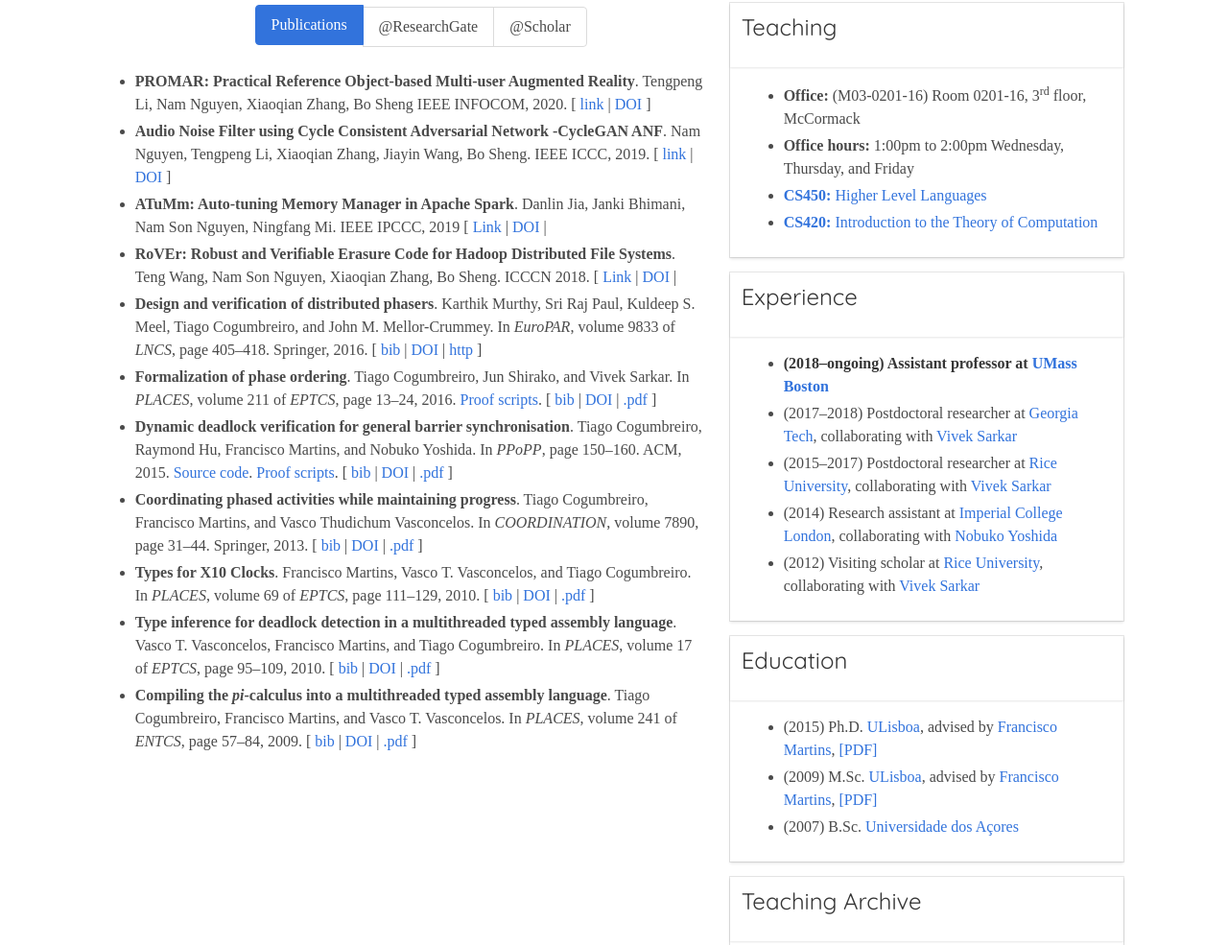
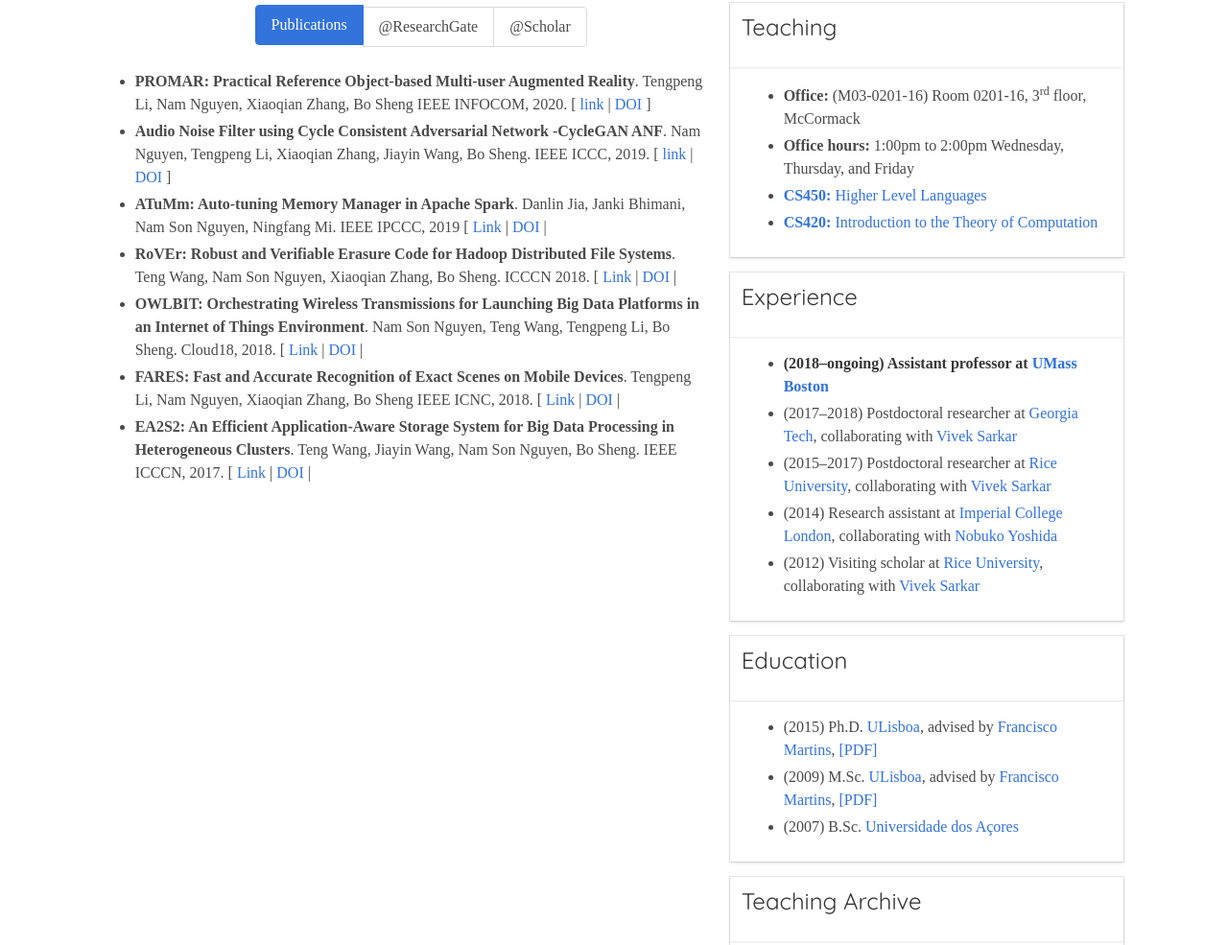
Before and after one commit to NamSonNguyen/-, a plain HTML site: page index.html in a window 1280 px wide. Shown: the part 698-1683 px from the top of the page at 96% size. Drawn offline with Linux system fonts and the light colour scheme; a web font is replaced by a local one.

Commit message:
Update index.html

```diff
--- a/index.html
+++ b/index.html
@@ -60,7 +60,7 @@
         <div class="tile is-ancestor section" style="padding: 0; padding-top: 2em;">
           <a href="https://github.com/bboycoi" class="tile is-parent">
             <div class="tile is-child notification">
-              <p class="title">speech Enhancement with Noise Filtering</p>
+              <p class="title">Speech Enhancement with Noise Filtering</p>
               <p class="subtitle">Eliminating environmental sound (noise filter) and extracting only the speaker's voice</p>
             </div>
           </a>
@@ -151,93 +151,34 @@
 
 </li>
 
-<li class="bib" id="murthy:dist-phasers">
+<li class="bib" id="cogumbreiro:phase-ordering">
 
-<b>Design and verification of distributed phasers</b>.
- Karthik Murthy, Sri&nbsp;Raj Paul, Kuldeep&nbsp;S. Meel, Tiago Cogumbreiro, and
-  John&nbsp;M. Mellor-Crummey.
- In <em>EuroPAR</em>, volume 9833 of <em>LNCS</em>, page 405–418.
-  Springer, 2016.
-[&nbsp;<a href="publications.html#murthy:dist-phasers">bib</a>&nbsp;|
-<a href="http://dx.doi.org/10.1007/978-3-319-43659-3_30">DOI</a>&nbsp;|
-<a href="http://link.springer.com/chapter/10.1007%2F978-3-319-43659-3_30">http</a>&nbsp;]
+<b>OWLBIT: Orchestrating Wireless Transmissions for Launching Big Data Platforms in an Internet of Things Environment</b>.
+ Nam Son Nguyen, Teng Wang, Tengpeng Li, Bo Sheng.
+ Cloud18, 2018.
+[&nbsp;<a href="https://www.researchgate.net/publication/327809755_owlBIT_Orchestrating_Wireless_Transmissions_for_Launching_Big_Data_Platforms_in_an_Internet_of_Things_Environment">Link</a>&nbsp;|
+<a href="https://ieeexplore.ieee.org/document/8457879">DOI</a>&nbsp;|
+</li>
+
+<li class="bib">
+
+<b>FARES: Fast and Accurate Recognition of Exact Scenes on Mobile Devices</b>.
+ Tengpeng Li, Nam Nguyen, Xiaoqian Zhang, Bo Sheng
+ IEEE ICNC, 2018.
+[&nbsp;<a href="phttps://www.researchgate.net/publication/332376634_FARES_Fast_and_Accurate_Recognition_of_Exact_Scenes_on_Mobile_Devices">Link</a>&nbsp;|
+<a href="https://ieeexplore.ieee.org/document/8685637">DOI</a>&nbsp;|
+</li>
+
+<li class="bib">
+
+<b>EA2S2: An Efficient Application-Aware Storage System for Big Data Processing in Heterogeneous Clusters</b>.
+ Teng Wang, Jiayin Wang, Nam Son Nguyen, Bo Sheng.
+ IEEE ICCCN, 2017.
+[&nbsp;<a href="https://www.researchgate.net/publication/316349338_EA2S2_An_Efficient_Application-Aware_Storage_System_for_Big_Data_Processing_in_Heterogeneous_Clusters">Link</a>&nbsp;|
+<a href="https://ieeexplore.ieee.org/document/8038371">DOI</a>&nbsp;|
 
 </li>
 
-<li class="bib" id="cogumbreiro:phase-ordering">
-
-<b>Formalization of phase ordering</b>.
- Tiago Cogumbreiro, Jun Shirako, and Vivek Sarkar.
- In <em>PLACES</em>, volume 211 of <em>EPTCS</em>, page 13–24, 2016.
-
-  <a href="https://github.com/cogumbreiro/habanero-coq/tree/places16">Proof
-  scripts</a>.
-[&nbsp;<a href="publications.html#cogumbreiro:phase-ordering">bib</a>&nbsp;|
-<a href="http://dx.doi.org/10.4204/EPTCS.211.2">DOI</a>&nbsp;|
-<a href="assets/cogumbreiro-phase-ordering.pdf">.pdf</a>&nbsp;]
-
-</li>
-
-<li class="bib" id="cogumbreiro:armus">
-
-<b>Dynamic deadlock verification for general barrier synchronisation</b>.
- Tiago Cogumbreiro, Raymond Hu, Francisco Martins, and Nobuko Yoshida.
- In <em>PPoPP</em>, page 150–160. ACM, 2015.
- <a href="https://bitbucket.org/cogumbreiro/armus/wiki/PPoPP15">Source
-  code</a>.
-  <a href="https://bitbucket.org/cogumbreiro/brenner-coq/commits/tag/v1.0">Proof
-  scripts</a>.
-[&nbsp;<a href="publications.html#cogumbreiro:armus">bib</a>&nbsp;|
-<a href="http://dx.doi.org/10.1145/2688500.2688519">DOI</a>&nbsp;|
-<a href="assets/cogumbreiro-armus.pdf">.pdf</a>&nbsp;]
-
-</li>
-
-<li class="bib" id="cogumbreiro:coordinating-phased-acts">
-
-<b>Coordinating phased activities while maintaining progress</b>.
- Tiago Cogumbreiro, Francisco Martins, and Vasco&nbsp;Thudichum
-  Vasconcelos.
- In <em>COORDINATION</em>, volume 7890, page 31–44. Springer, 2013.
-[&nbsp;<a href="publications.html#cogumbreiro:coordinating-phased-acts">bib</a>&nbsp;|
-<a href="http://dx.doi.org/10.1007/978-3-642-38493-6_3">DOI</a>&nbsp;|
-<a href="assets/cogumbreiro.martins.vasconcelos_coordinating-phased-acts.pdf">.pdf</a>&nbsp;]
-
-</li>
-
-<li class="bib" id="martins:types-x10-clocks">
-
-<b>Types for X10 Clocks</b>.
- Francisco Martins, Vasco&nbsp;T. Vasconcelos, and Tiago Cogumbreiro.
- In <em>PLACES</em>, volume&nbsp;69 of <em>EPTCS</em>, page 111–129, 2010.
-[&nbsp;<a href="publications.html#martins:types-x10-clocks">bib</a>&nbsp;|
-<a href="http://dx.doi.org/10.4204/EPTCS.69.8">DOI</a>&nbsp;|
-<a href="assets/martins.vasconcelos.cogumbreiro_types-for-x10-clocks.pdf">.pdf</a>&nbsp;]
-
-</li>
-
-<li class="bib" id="vasconcelos:type-inference-mil">
-
-<b>Type inference for deadlock detection in a multithreaded typed assembly
-  language</b>.
- Vasco&nbsp;T. Vasconcelos, Francisco Martins, and Tiago Cogumbreiro.
- In <em>PLACES</em>, volume&nbsp;17 of <em>EPTCS</em>, page 95–109, 2010.
-[&nbsp;<a href="publications.html#vasconcelos:type-inference-mil">bib</a>&nbsp;|
-<a href="http://dx.doi.org/10.4204/EPTCS.17.8">DOI</a>&nbsp;|
-<a href="assets/vasconcelos.martins.cogumbreiro_type-inference-mil.pdf">.pdf</a>&nbsp;]
-
-</li>
-
-<li class="bib" id="cogumbreiro:compiling-pi-into-mtal">
-
-<b>Compiling the <em>pi</em>-calculus into a multithreaded typed assembly language</b>.
- Tiago Cogumbreiro, Francisco Martins, and Vasco&nbsp;T. Vasconcelos.
- In <em>PLACES</em>, volume 241 of <em>ENTCS</em>, page 57–84, 2009.
-[&nbsp;<a href="publications.html#cogumbreiro:compiling-pi-into-mtal">bib</a>&nbsp;|
-<a href="http://dx.doi.org/10.1016/j.entcs.2009.06.004">DOI</a>&nbsp;|
-<a href="assets/cogumbreiro.martins.vasconcelos_compiling-pi-into-mtal.pdf">.pdf</a>&nbsp;]
-
-</li>
         </ul>
       </section>
     </div> <!--column is-6 -->
```
